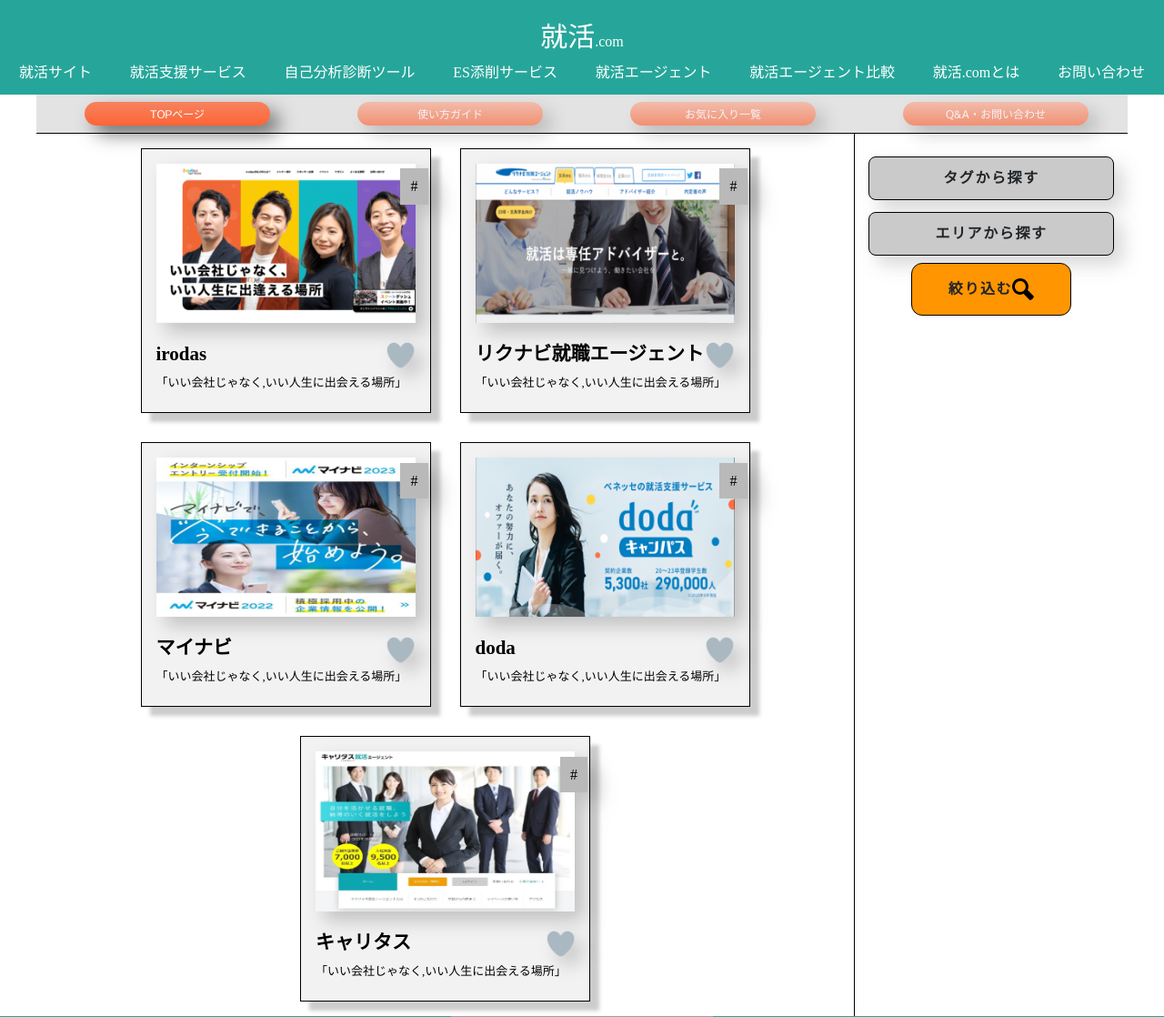
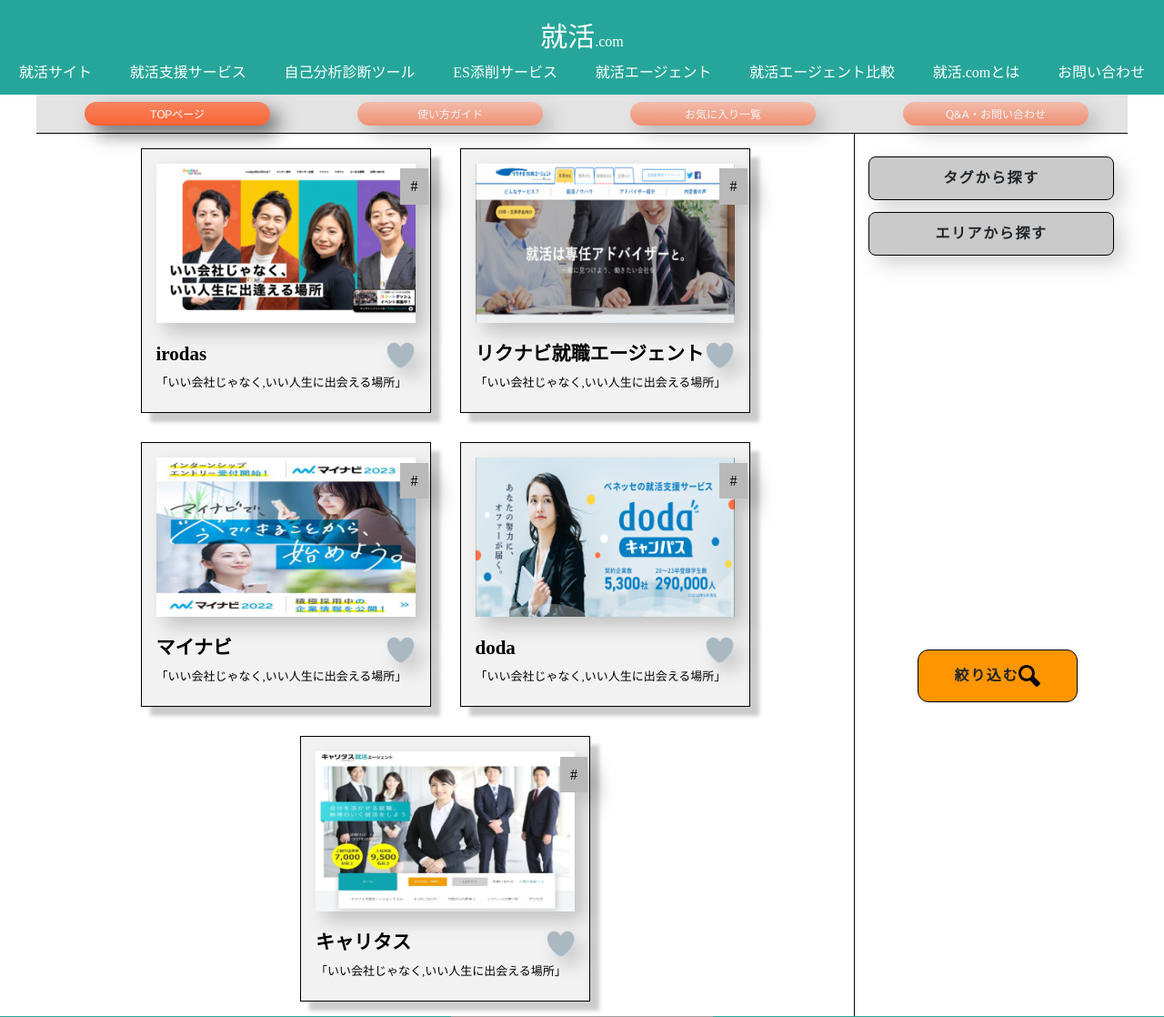
Before and after one commit to posse-ap/-teamdev-2022-posse2-team2C-, a PHP site: page /shukatu/user_page/user_agent_list.php in a window 1280 px wide. Shown: the top 1118 px of the page at 91% size. Run offline with PHP 8.4, Linux system fonts and the light colour scheme; data comes from the database, SQL or seed files in the repository; some web fonts are replaced; grey boxes are pictures that could not be loaded.

Commit message:
一個バグ修正(トップページ)

```diff
--- a/src/shukatu/js/user_top.js
+++ b/src/shukatu/js/user_top.js
@@ -111,6 +111,7 @@
 
 //検索ボタンの位置
 const agents = document.querySelector(".top-page__agent_position");
+const footer = document.querySelector("footer");
 window.addEventListener("scroll",function(){
   const agents_position = agents.getBoundingClientRect().top;
   const search_area_pc = document.querySelector(".top_page__search_area_pc")
@@ -119,7 +120,15 @@
   } else {
     search_area_pc.classList.remove("fixed");
   }
+
+  const footer_position = footer.getBoundingClientRect().top;
+  if (footer_position < screen.availHeight){
+    searchBtn.classList.add("float");
+  } else {
+    searchBtn.classList.remove("float");
+  }
 })
+
 
 //スマホ版ボタン
 const search_switcher = document.querySelector(".search_box_switcher");
--- a/src/shukatu/style/css/userPage.css
+++ b/src/shukatu/style/css/userPage.css
@@ -1409,14 +1409,6 @@
 }
 .top_page__search_area_pc .area-search {
   width: 90%;
-  margin: 0 auto;
-}
-.top_page__search_area_pc .both-search {
-  display: block;
-  width: 100%;
-}
-.top_page__search_area_pc .both-search__btn {
-  display: block;
   margin: 0 auto;
 }
 
@@ -1476,11 +1468,10 @@
 
 .both-search {
   z-index: 55;
-  display: none;
+  display: flex;
 }
 @media screen and (max-width: 767px) {
   .both-search {
-    display: flex;
     flex-direction: column;
     position: fixed;
     left: 100vw;
@@ -1492,6 +1483,26 @@
   .both-search.shown {
     transform: translateX(-220px);
     transition: 400ms;
+  }
+}
+@media screen and (min-width: 767px) {
+  .both-search {
+    position: fixed;
+    bottom: 20px;
+    right: 12.5%;
+    transform: translateX(50%);
+    transition: 1s;
+  }
+}
+@media screen and (min-width: 767px) and (min-width: 1200px) {
+  .both-search {
+    right: 50%;
+    transform: translateX(545px);
+  }
+}
+@media screen and (min-width: 767px) {
+  .both-search.float {
+    bottom: 120px;
   }
 }
 .both-search__btn {
--- a/src/shukatu/user_page/user_agent_list.php
+++ b/src/shukatu/user_page/user_agent_list.php
@@ -215,6 +215,7 @@
                 <div class="area-search">
                     <button class="area-search__btn"><span class="area-search__btn_text">エリアから探す</span></button>
                 </div>
+                <!-- <form action="user_agent_list_tag.php" method="get">
                     <div class="both-search">
                         <button class="both-search__btn">
                             <span class="both-search__btn_text">絞り込む
@@ -224,6 +225,7 @@
                             </span>
                         </button>
                     </div>
+                </form> -->
             </div>
         </div>
 
```
Also changed, not shown: src/shukatu/style/sass/parts/_tag-userPage.scss (+41 -29 lines), src/shukatu/style/css/userPage.min.css, 2 other files. Lines whose indentation alone changed are shown as unchanged.
